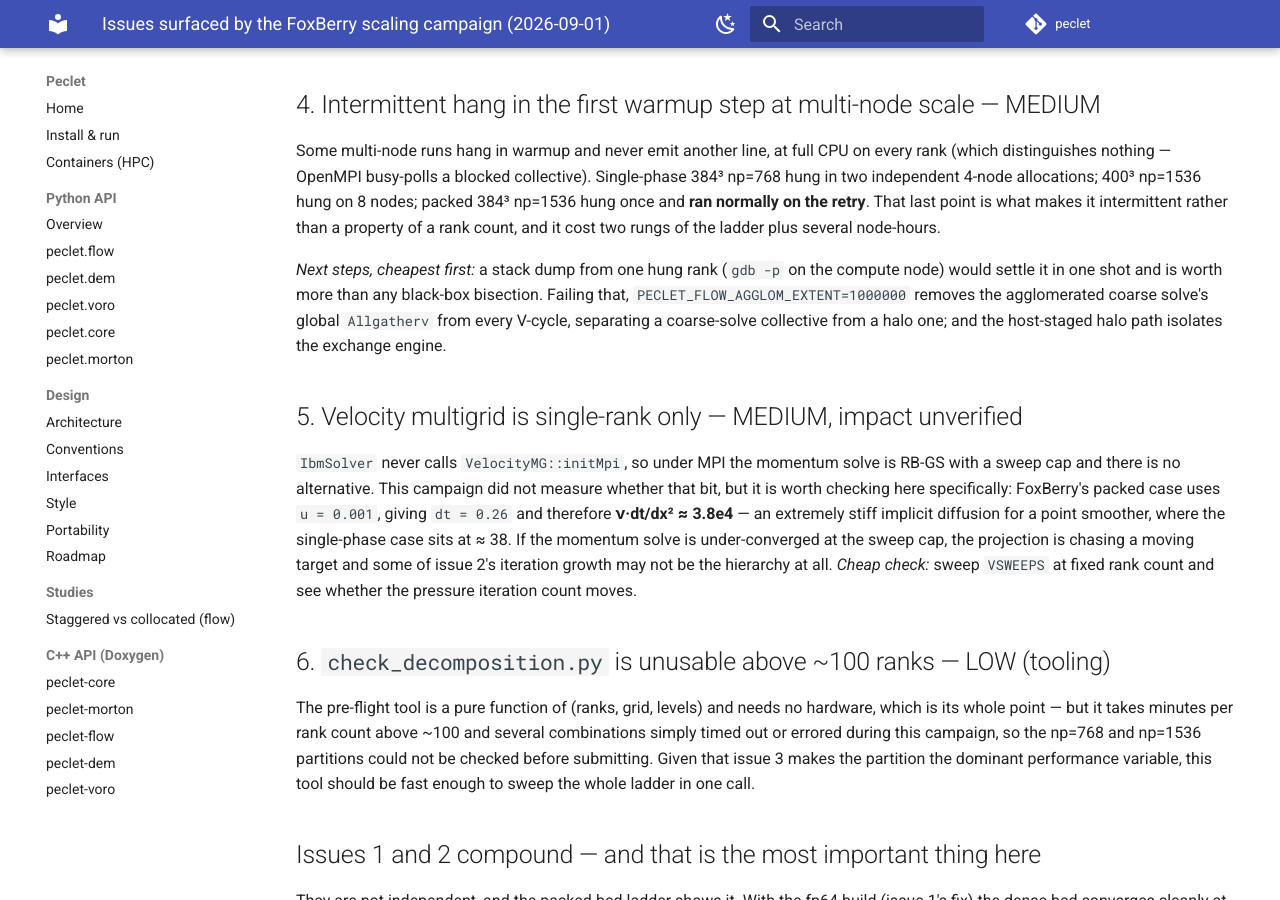
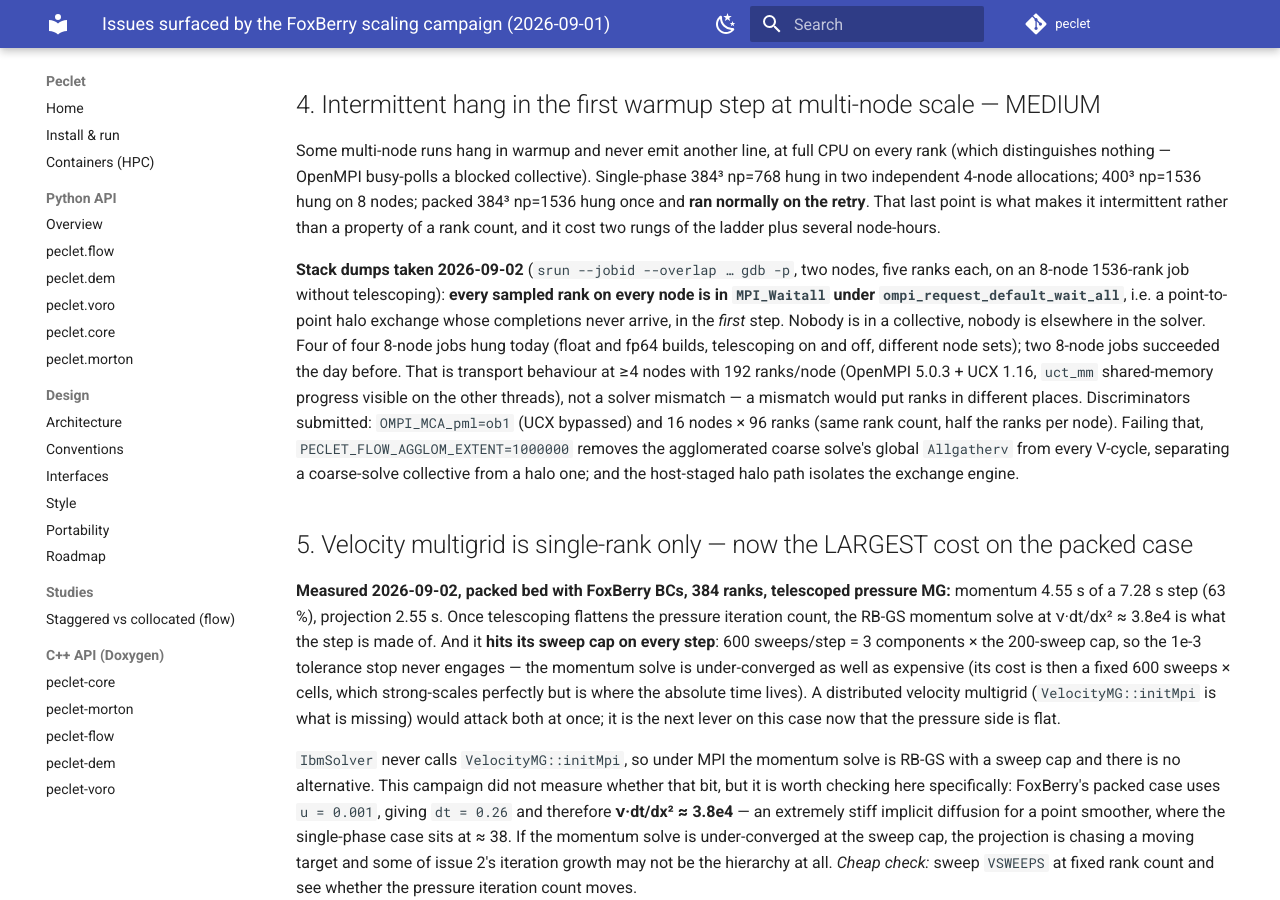
Before and after one commit to computational-chemical-engineering/peclet, an MkDocs documentation site: the page built from docs/SCALING_ISSUES.md, in a window 1280 px wide and 900 px high, scrolled down 2684 px. Built offline with MkDocs 1.6.1 and Material for MkDocs 9.7.7, drawn with Linux system fonts in a browser that asks for light colours; comment, search, counter and statistics services are not loaded.

Commit message:
docs(SCALING_ISSUES): issue 4 stack evidence; issue 5 is now the dominant cost and cap-bound
Co-Authored-By: Claude Fable 5.1 <noreply@anthropic.com>
Claude-Session: https://claude.ai/code/session_011ro1pkvSwfqxh3e7JxTedi

```diff
--- a/docs/SCALING_ISSUES.md
+++ b/docs/SCALING_ISSUES.md
@@ -118,13 +118,30 @@ two independent 4-node allocations; 400³ np=1536 hung on 8 nodes; packed 384³
 **ran normally on the retry**. That last point is what makes it intermittent rather than a property
 of a rank count, and it cost two rungs of the ladder plus several node-hours.
 
-*Next steps, cheapest first:* a stack dump from one hung rank (`gdb -p` on the compute node) would
-settle it in one shot and is worth more than any black-box bisection. Failing that,
+**Stack dumps taken 2026-09-02** (`srun --jobid --overlap … gdb -p`, two nodes, five ranks each,
+on an 8-node 1536-rank job without telescoping): **every sampled rank on every node is in
+`MPI_Waitall` under `ompi_request_default_wait_all`**, i.e. a point-to-point halo exchange whose
+completions never arrive, in the *first* step. Nobody is in a collective, nobody is elsewhere in
+the solver. Four of four 8-node jobs hung today (float and fp64 builds, telescoping on and off,
+different node sets); two 8-node jobs succeeded the day before. That is transport behaviour at
+≥4 nodes with 192 ranks/node (OpenMPI 5.0.3 + UCX 1.16, `uct_mm` shared-memory progress visible
+on the other threads), not a solver mismatch — a mismatch would put ranks in different places.
+Discriminators submitted: `OMPI_MCA_pml=ob1` (UCX bypassed) and 16 nodes × 96 ranks (same
+rank count, half the ranks per node). Failing that,
 `PECLET_FLOW_AGGLOM_EXTENT=1000000` removes the agglomerated coarse solve's global `Allgatherv`
 from every V-cycle, separating a coarse-solve collective from a halo one; and the host-staged halo
 path isolates the exchange engine.
 
-## 5. Velocity multigrid is single-rank only — MEDIUM, impact unverified
+## 5. Velocity multigrid is single-rank only — now the LARGEST cost on the packed case
+
+**Measured 2026-09-02, packed bed with FoxBerry BCs, 384 ranks, telescoped pressure MG:** momentum
+4.55 s of a 7.28 s step (63 %), projection 2.55 s. Once telescoping flattens the pressure iteration
+count, the RB-GS momentum solve at ν·dt/dx² ≈ 3.8e4 is what the step is made of. And it **hits its
+sweep cap on every step**: 600 sweeps/step = 3 components × the 200-sweep cap, so the 1e-3
+tolerance stop never engages — the momentum solve is under-converged as well as expensive (its
+cost is then a fixed 600 sweeps × cells, which strong-scales perfectly but is where the absolute
+time lives). A distributed velocity multigrid (`VelocityMG::initMpi` is what is missing) would
+attack both at once; it is the next lever on this case now that the pressure side is flat.
 
 `IbmSolver` never calls `VelocityMG::initMpi`, so under MPI the momentum solve is RB-GS with a
 sweep cap and there is no alternative. This campaign did not measure whether that bit, but it is
```
